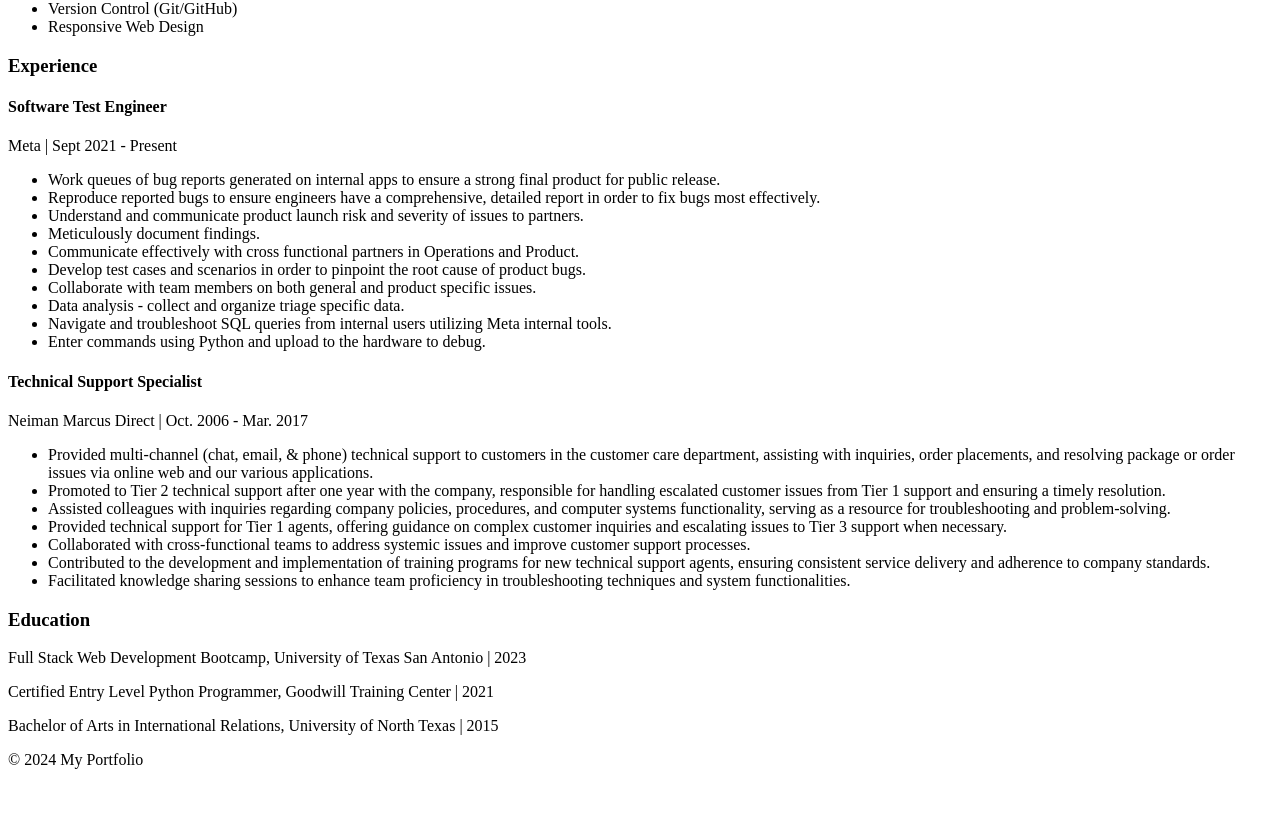
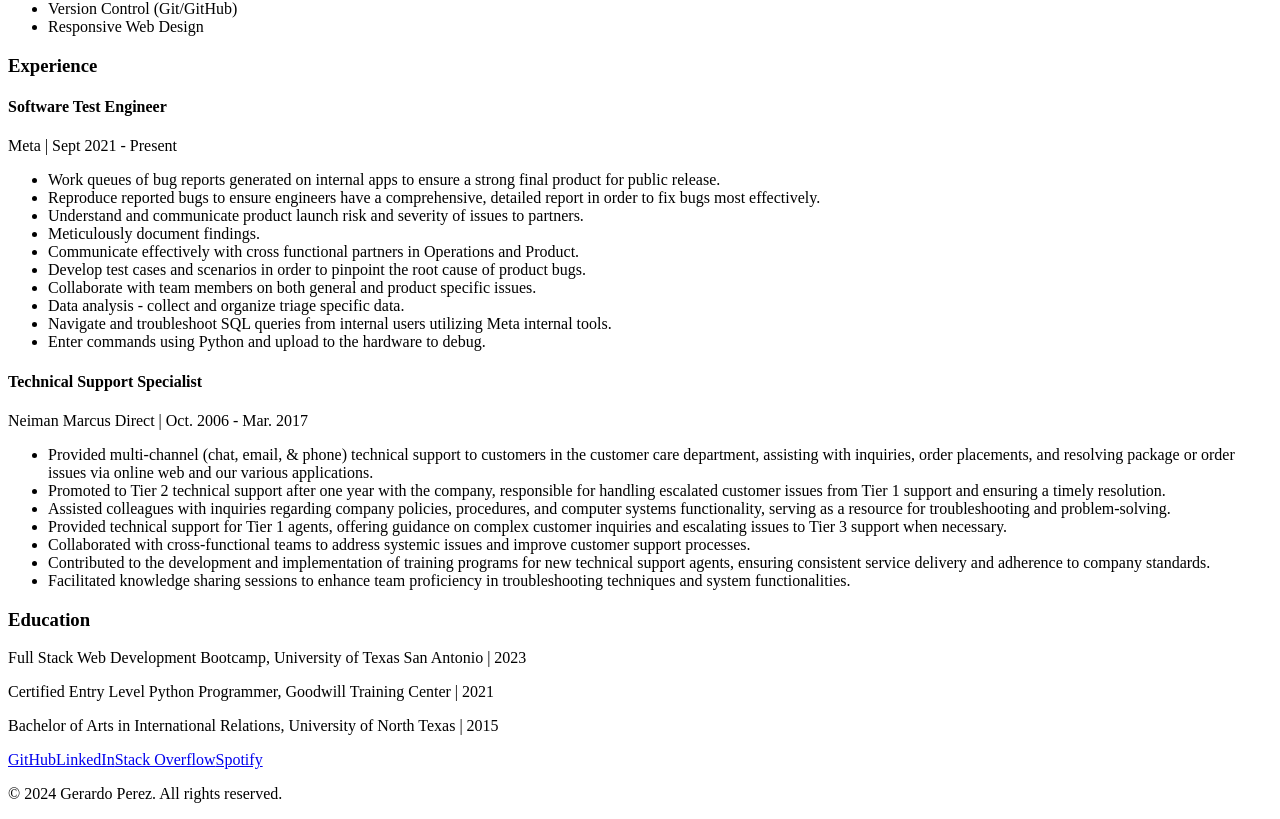
Before and after one commit to Gera1313/react-portfolio-2, a React (Vite) app: page /resume in a window 1280 px wide. Shown: the part 440-1259 px from the top of the page. Before the commit the page ends 1225 px from the top, so only its background shows below. Built offline with nearby package versions, Linux system fonts and the light colour scheme.

Commit message:
worked on footer.jsx

```diff
--- a/src/components/footer.jsx
+++ b/src/components/footer.jsx
@@ -1,9 +1,48 @@
-import React from 'react';
+import React from "react";
 
 function Footer() {
   return (
-    <footer>
-      <p>© 2024 My Portfolio</p>
+    <footer className="footer">
+      <div className="footer-content">
+        {/* Social Media Links */}
+        {/* GitHub */}
+        <div className="social-links">
+          <a
+            href="https://github.com/Gera1313"
+            target="_blank"
+            rel="noopener noreferrer"
+          >
+            GitHub
+          </a>
+          {/* LinkedIn */}
+          <a
+            href="https://www.linkedin.com/in/gerardoperez13/"
+            target="_blank"
+            rel="noopener noreferrer"
+          >
+            LinkedIn
+          </a>
+          {/* <h2>Stack Overflow</h2> */}
+          <a
+            href="https://stackoverflow.com/"
+            target="_blank"
+            rel="noopener noreferrer"
+          >
+            Stack Overflow
+          </a>
+          {/* <h2>Spotify</h2> */}
+          <a
+            href="https://open.spotify.com/user/1213083432"
+            target="_blank"
+            rel="noopener noreferrer"
+          >
+            Spotify
+          </a>
+        </div>
+
+        {/* Copyright Information */}
+        <p>© {new Date().getFullYear()} Gerardo Perez. All rights reserved.</p>
+      </div>
     </footer>
   );
 }
--- a/src/components/resume.jsx
+++ b/src/components/resume.jsx
@@ -7,7 +7,7 @@
 
       {/* Resume Link To Download */}
       <div className="resume-download">
-        <a href="./public/resume_gerardo_perez.pdf" download>
+        <a href="/resume_gerardo_perez.pdf" download>
           Download My Resume Here
         </a>
       </div>
```
